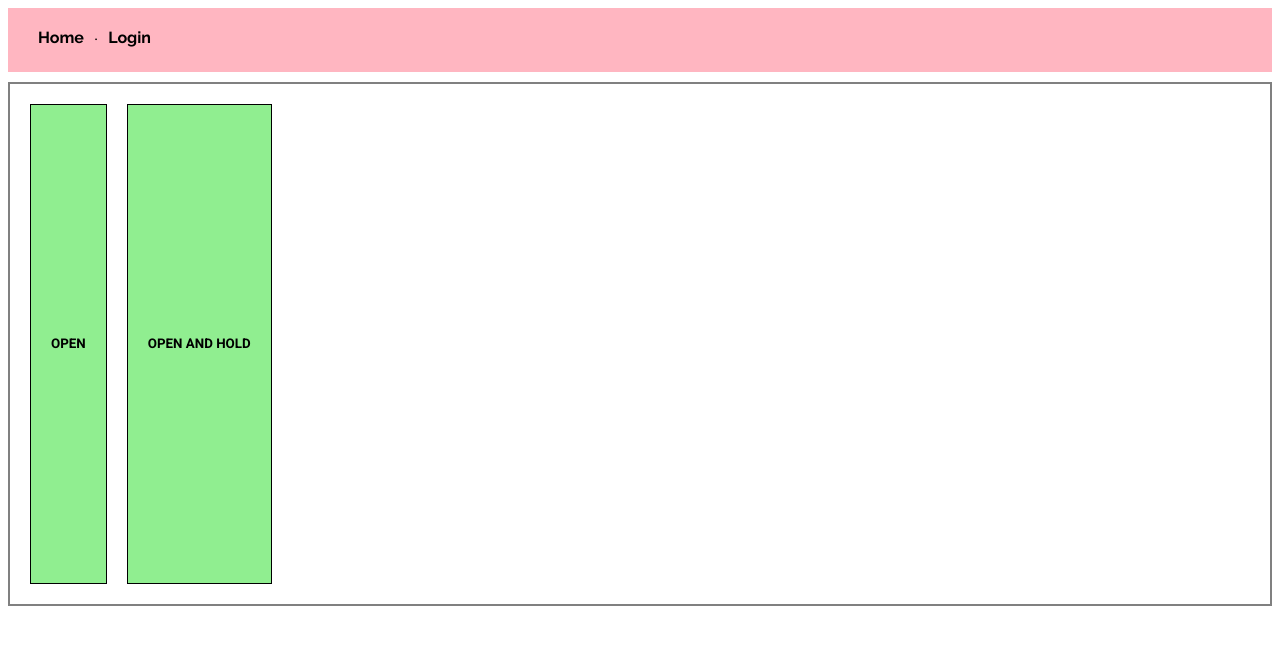
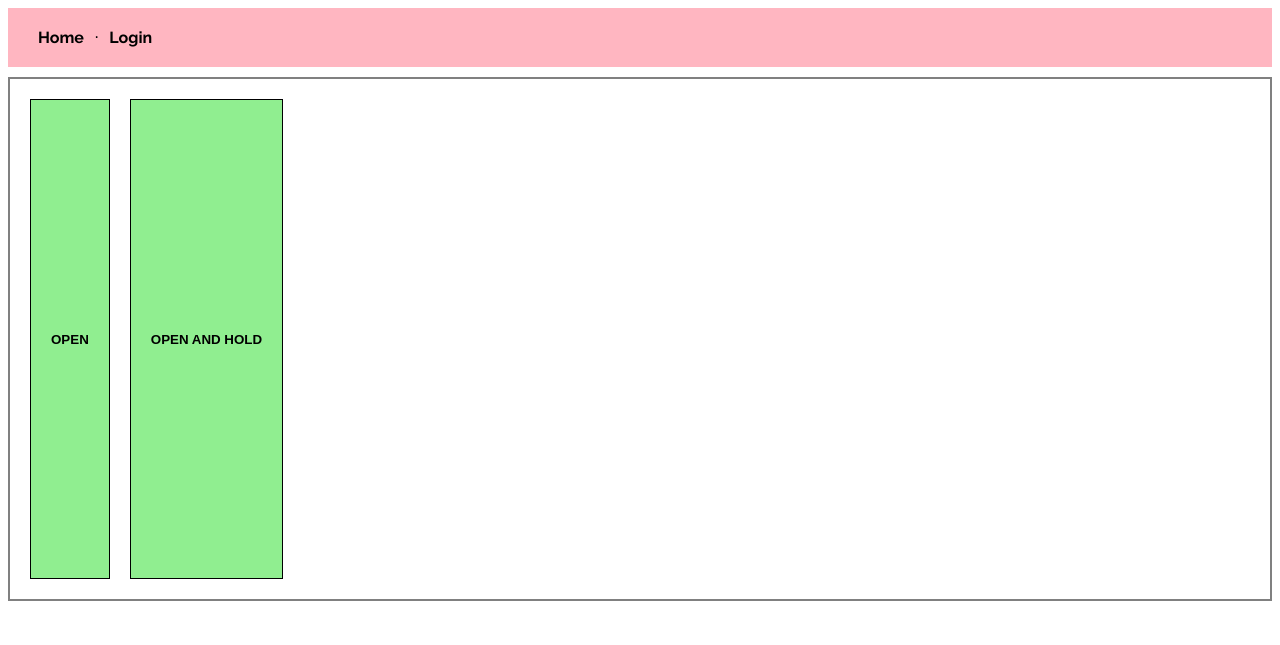
Before and after one commit to seahyx/pptc-keyence, a Flask app: page / in a window 1280 px wide. Shown: the top 645 px of the page. Run offline with Flask 2, Linux system fonts and the light colour scheme.

Commit message:
Added google fonts

```diff
--- a/templates/base.html
+++ b/templates/base.html
@@ -12,7 +12,7 @@
 	content='user-scalable=yes, initial-scale=1, minimum-scale=1, width=device-width, height=device-height' />
 
 	<!-- Fonts -->
-	<link href="https://fonts.googleapis.com/css?family=Heebo:400,700|Raleway:400,700&display=swap" rel="stylesheet">
+	<link href="https://fonts.googleapis.com/css?family=Josefin+Sans:400,700|Raleway:400,700&display=swap" rel="stylesheet">
 
 	<!-- CSS -->
 	<link rel='stylesheet' type='text/css'
```
